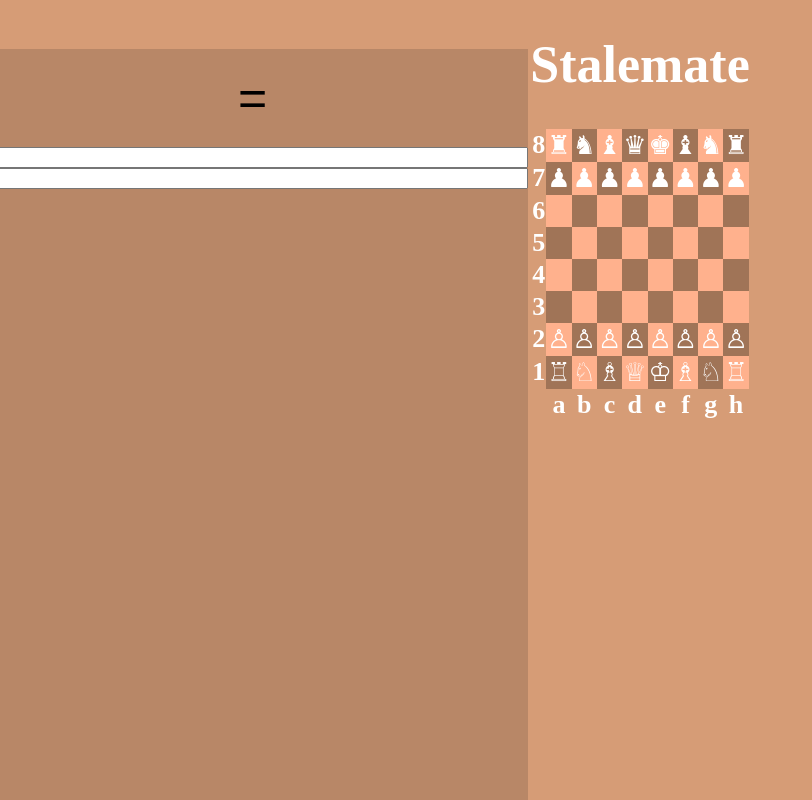
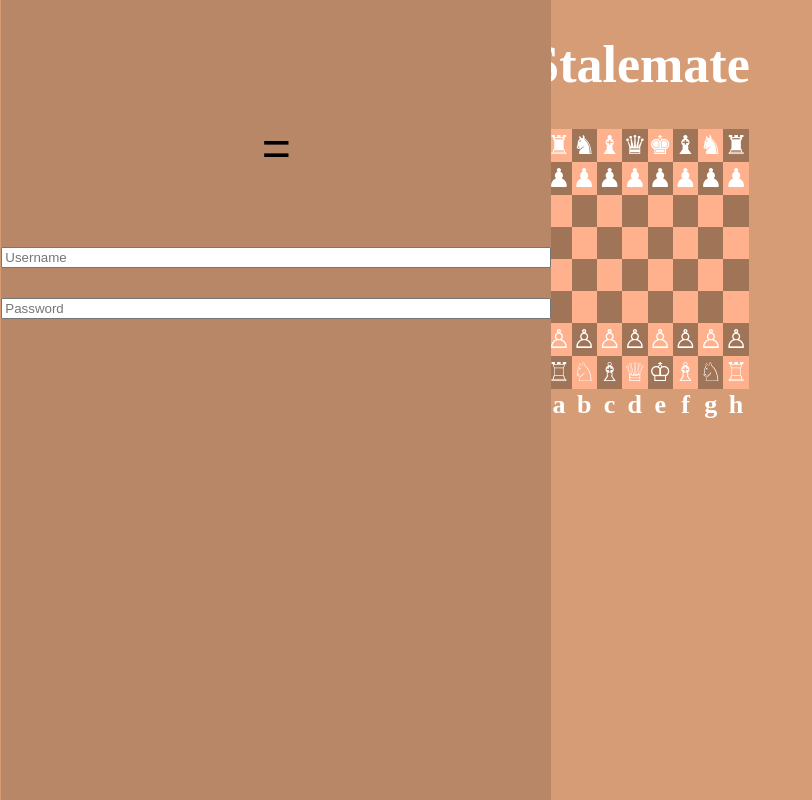
Before and after one commit to DaanSnoeijen/StalemateFrontend, a React (Create React App) app: page / in a window 1280 px wide. Shown: the top 800 px of the page, without its empty margins (0-812 px from the left). Built offline with nearby package versions, Linux system fonts and the light colour scheme.

Commit message:
Betere styling

```diff
--- a/src/GameMenu.js
+++ b/src/GameMenu.js
@@ -1,3 +1,5 @@
+import { useState } from "react";
+
 const GameMenu = () => {
 
     const onMenuClickOpen = () => {
@@ -10,6 +12,8 @@ const GameMenu = () => {
         document.getElementById("sideBarClosed").style.position = "static";
     }
 
+    const [username, setUsername] = useState();
+
     return (
         <div>
             <div id="sideBarOpened">
@@ -17,10 +21,15 @@ const GameMenu = () => {
             </div>
 
             <div id="sideBarClosed" className="sidebar">
-                <button onClick={onMenuClickClose}>=</button>
-
-                <input type="text" className="username"></input>
-                <input type="text" className="password"></input>
+                <div className="button">
+                    <button onClick={onMenuClickClose}>=</button>
+                </div>
+                <div className="username">
+                    <input type="text" placeholder="Username"></input>
+                </div>
+                <div className="password">
+                    <input type="text" placeholder="Password"></input>
+                </div>
             </div>
         </div>
      );
--- a/src/index.css
+++ b/src/index.css
@@ -51,10 +51,34 @@ button:hover{
   display: flex;
   flex-direction: column;
   width: 550px;
-  height: 1500px;
+  height: 2000px;
   z-index: 1;
-  top: -150px;
-  left: 45%;
+  top: -500px;
+  left: 46%;
   background-color: #b88767;
   overflow-x: hidden;
 }
+
+.button{
+  position: relative;
+  display: flex;
+  flex-direction: column;
+  top: 400px;
+  z-index: 1;
+}
+
+.username{
+  position: relative;
+  display: flex;
+  flex-direction: column;
+  top: 450px;
+  z-index: 1;
+}
+
+.password{
+  position: relative;
+  display: flex;
+  flex-direction: column;
+  top: 480px;
+  z-index: 1;
+}
```
